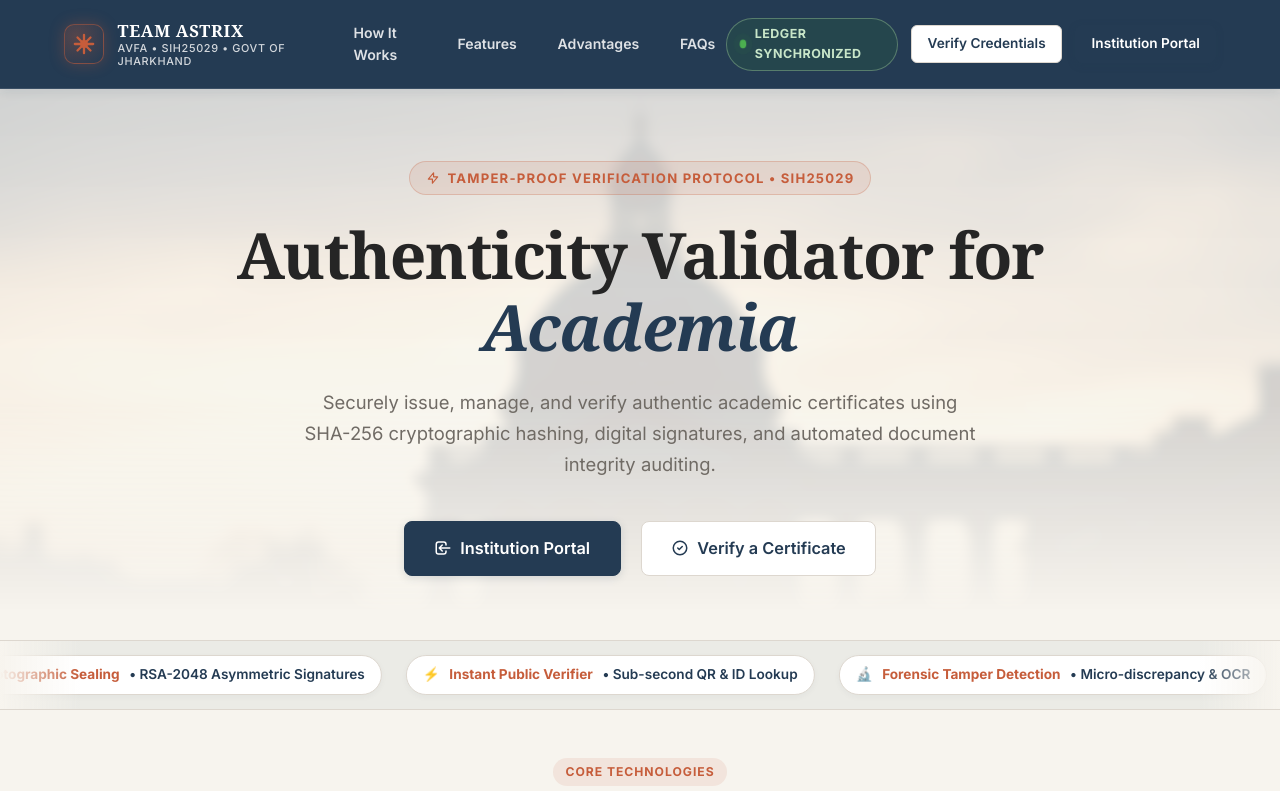
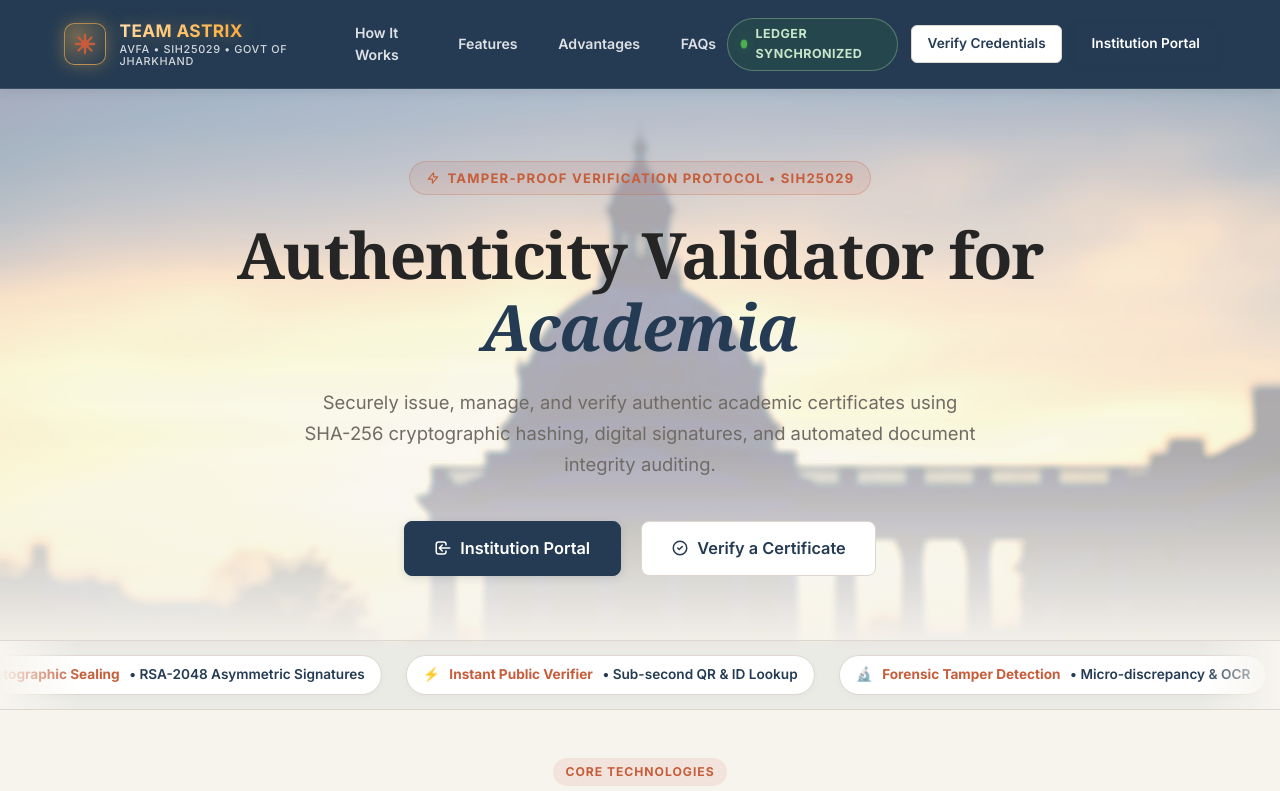
Before and after one commit to VanshGupta-cloud/authenticity-validator-academia, a plain HTML site: page static/index.html in a window 1280 px wide. Shown: the top 791 px of the page. Drawn offline with Linux system fonts and the light colour scheme; a web font is replaced by a local one.

Commit message:
style(branding): enhance Team Astrix gradient glow and increase collegiate monument background saturation

```diff
--- a/AVFA_FRONTEND_Complete/static/css/style.css
+++ b/AVFA_FRONTEND_Complete/static/css/style.css
@@ -1440,7 +1440,7 @@ footer, .site-footer {
   box-shadow: 0 0 22px rgba(198, 93, 59, 0.6);
 }
 
-/* Front Page Collegiate Monument Ambient Hero Background */
+/* Front Page Collegiate Monument Ambient Hero Background — Enhanced Saturation & Warmth */
 #page-1-landing {
   position: relative;
   overflow: hidden;
@@ -1451,18 +1451,50 @@ footer, .site-footer {
   top: 0;
   left: 0;
   right: 0;
-  height: 520px;
+  height: 560px;
   background-image: url('/static/images/hero_monument_bg.jpg');
   background-size: cover;
-  background-position: center 35%;
+  background-position: center 30%;
   background-repeat: no-repeat;
-  opacity: 0.16;
-  filter: blur(6px) contrast(1.15);
-  mask-image: linear-gradient(to bottom, rgba(0,0,0,1) 0%, rgba(0,0,0,0.85) 60%, rgba(0,0,0,0) 100%);
-  -webkit-mask-image: linear-gradient(to bottom, rgba(0,0,0,1) 0%, rgba(0,0,0,0.85) 60%, rgba(0,0,0,0) 100%);
+  opacity: 0.32;
+  filter: blur(3.5px) saturate(2.0) contrast(1.3) brightness(1.05);
+  mask-image: linear-gradient(to bottom, rgba(0,0,0,1) 0%, rgba(0,0,0,0.9) 65%, rgba(0,0,0,0) 100%);
+  -webkit-mask-image: linear-gradient(to bottom, rgba(0,0,0,1) 0%, rgba(0,0,0,0.9) 65%, rgba(0,0,0,0) 100%);
   pointer-events: none;
   z-index: 0;
-  transform: scale(1.03);
+  transform: scale(1.02);
+  transition: all 0.5s ease;
+}
+
+/* Team Astrix Shimmering Gold Brand Styling */
+.brand-astrix-text {
+  font-family: var(--font-sans);
+  font-weight: 800;
+  letter-spacing: 0.06em;
+  font-size: 1.08rem;
+  background: linear-gradient(135deg, #FFE0B2 0%, #FFB74D 45%, #E67E22 85%, #D35400 100%);
+  -webkit-background-clip: text;
+  -webkit-text-fill-color: transparent;
+  text-shadow: 0 0 18px rgba(255, 183, 77, 0.35);
+}
+
+.astrix-icon-box {
+  width: 42px;
+  height: 42px;
+  border-radius: 10px;
+  background: radial-gradient(circle at 30% 30%, rgba(255, 183, 77, 0.35), rgba(36, 59, 83, 0.95));
+  border: 1.5px solid rgba(255, 183, 77, 0.6);
+  display: flex;
+  align-items: center;
+  justify-content: center;
+  box-shadow: 0 0 18px rgba(255, 183, 77, 0.35);
+  transition: all 0.35s cubic-bezier(0.4, 0, 0.2, 1);
+}
+
+.nav-brand:hover .astrix-icon-box {
+  transform: rotate(45deg) scale(1.08);
+  box-shadow: 0 0 25px rgba(255, 183, 77, 0.7);
+  border-color: #FFA726;
 }
 
 #page-1-landing .hero-container {
--- a/frontend/css/style.css
+++ b/frontend/css/style.css
@@ -1440,7 +1440,7 @@ footer, .site-footer {
   box-shadow: 0 0 22px rgba(198, 93, 59, 0.6);
 }
 
-/* Front Page Collegiate Monument Ambient Hero Background */
+/* Front Page Collegiate Monument Ambient Hero Background — Enhanced Saturation & Warmth */
 #page-1-landing {
   position: relative;
   overflow: hidden;
@@ -1451,18 +1451,50 @@ footer, .site-footer {
   top: 0;
   left: 0;
   right: 0;
-  height: 520px;
+  height: 560px;
   background-image: url('/static/images/hero_monument_bg.jpg');
   background-size: cover;
-  background-position: center 35%;
+  background-position: center 30%;
   background-repeat: no-repeat;
-  opacity: 0.16;
-  filter: blur(6px) contrast(1.15);
-  mask-image: linear-gradient(to bottom, rgba(0,0,0,1) 0%, rgba(0,0,0,0.85) 60%, rgba(0,0,0,0) 100%);
-  -webkit-mask-image: linear-gradient(to bottom, rgba(0,0,0,1) 0%, rgba(0,0,0,0.85) 60%, rgba(0,0,0,0) 100%);
+  opacity: 0.32;
+  filter: blur(3.5px) saturate(2.0) contrast(1.3) brightness(1.05);
+  mask-image: linear-gradient(to bottom, rgba(0,0,0,1) 0%, rgba(0,0,0,0.9) 65%, rgba(0,0,0,0) 100%);
+  -webkit-mask-image: linear-gradient(to bottom, rgba(0,0,0,1) 0%, rgba(0,0,0,0.9) 65%, rgba(0,0,0,0) 100%);
   pointer-events: none;
   z-index: 0;
-  transform: scale(1.03);
+  transform: scale(1.02);
+  transition: all 0.5s ease;
+}
+
+/* Team Astrix Shimmering Gold Brand Styling */
+.brand-astrix-text {
+  font-family: var(--font-sans);
+  font-weight: 800;
+  letter-spacing: 0.06em;
+  font-size: 1.08rem;
+  background: linear-gradient(135deg, #FFE0B2 0%, #FFB74D 45%, #E67E22 85%, #D35400 100%);
+  -webkit-background-clip: text;
+  -webkit-text-fill-color: transparent;
+  text-shadow: 0 0 18px rgba(255, 183, 77, 0.35);
+}
+
+.astrix-icon-box {
+  width: 42px;
+  height: 42px;
+  border-radius: 10px;
+  background: radial-gradient(circle at 30% 30%, rgba(255, 183, 77, 0.35), rgba(36, 59, 83, 0.95));
+  border: 1.5px solid rgba(255, 183, 77, 0.6);
+  display: flex;
+  align-items: center;
+  justify-content: center;
+  box-shadow: 0 0 18px rgba(255, 183, 77, 0.35);
+  transition: all 0.35s cubic-bezier(0.4, 0, 0.2, 1);
+}
+
+.nav-brand:hover .astrix-icon-box {
+  transform: rotate(45deg) scale(1.08);
+  box-shadow: 0 0 25px rgba(255, 183, 77, 0.7);
+  border-color: #FFA726;
 }
 
 #page-1-landing .hero-container {
--- a/static/css/style.css
+++ b/static/css/style.css
@@ -1440,7 +1440,7 @@ footer, .site-footer {
   box-shadow: 0 0 22px rgba(198, 93, 59, 0.6);
 }
 
-/* Front Page Collegiate Monument Ambient Hero Background */
+/* Front Page Collegiate Monument Ambient Hero Background — Enhanced Saturation & Warmth */
 #page-1-landing {
   position: relative;
   overflow: hidden;
@@ -1451,18 +1451,50 @@ footer, .site-footer {
   top: 0;
   left: 0;
   right: 0;
-  height: 520px;
+  height: 560px;
   background-image: url('/static/images/hero_monument_bg.jpg');
   background-size: cover;
-  background-position: center 35%;
+  background-position: center 30%;
   background-repeat: no-repeat;
-  opacity: 0.16;
-  filter: blur(6px) contrast(1.15);
-  mask-image: linear-gradient(to bottom, rgba(0,0,0,1) 0%, rgba(0,0,0,0.85) 60%, rgba(0,0,0,0) 100%);
-  -webkit-mask-image: linear-gradient(to bottom, rgba(0,0,0,1) 0%, rgba(0,0,0,0.85) 60%, rgba(0,0,0,0) 100%);
+  opacity: 0.32;
+  filter: blur(3.5px) saturate(2.0) contrast(1.3) brightness(1.05);
+  mask-image: linear-gradient(to bottom, rgba(0,0,0,1) 0%, rgba(0,0,0,0.9) 65%, rgba(0,0,0,0) 100%);
+  -webkit-mask-image: linear-gradient(to bottom, rgba(0,0,0,1) 0%, rgba(0,0,0,0.9) 65%, rgba(0,0,0,0) 100%);
   pointer-events: none;
   z-index: 0;
-  transform: scale(1.03);
+  transform: scale(1.02);
+  transition: all 0.5s ease;
+}
+
+/* Team Astrix Shimmering Gold Brand Styling */
+.brand-astrix-text {
+  font-family: var(--font-sans);
+  font-weight: 800;
+  letter-spacing: 0.06em;
+  font-size: 1.08rem;
+  background: linear-gradient(135deg, #FFE0B2 0%, #FFB74D 45%, #E67E22 85%, #D35400 100%);
+  -webkit-background-clip: text;
+  -webkit-text-fill-color: transparent;
+  text-shadow: 0 0 18px rgba(255, 183, 77, 0.35);
+}
+
+.astrix-icon-box {
+  width: 42px;
+  height: 42px;
+  border-radius: 10px;
+  background: radial-gradient(circle at 30% 30%, rgba(255, 183, 77, 0.35), rgba(36, 59, 83, 0.95));
+  border: 1.5px solid rgba(255, 183, 77, 0.6);
+  display: flex;
+  align-items: center;
+  justify-content: center;
+  box-shadow: 0 0 18px rgba(255, 183, 77, 0.35);
+  transition: all 0.35s cubic-bezier(0.4, 0, 0.2, 1);
+}
+
+.nav-brand:hover .astrix-icon-box {
+  transform: rotate(45deg) scale(1.08);
+  box-shadow: 0 0 25px rgba(255, 183, 77, 0.7);
+  border-color: #FFA726;
 }
 
 #page-1-landing .hero-container {
--- a/static/index.html
+++ b/static/index.html
@@ -5,7 +5,7 @@
   <meta name="viewport" content="width=device-width, initial-scale=1.0">
   <title>AVFA — Authenticity Validator for Academia (SIH25029)</title>
   <meta name="description" content="Tamper-Proof Academic Document Issuance and Verification System. Built for SIH25029.">
-  <link rel="stylesheet" href="/static/css/style.css?v=12.0">
+  <link rel="stylesheet" href="/static/css/style.css?v=13.0">
   <!-- HTML5 QR Code Scanner Library -->
   <script src="https://unpkg.com/html5-qrcode@2.3.8/html5-qrcode.min.js"></script>
 </head>
@@ -25,7 +25,7 @@
             </svg>
           </div>
           <div class="brand-title">
-            <span style="font-weight: 800; letter-spacing: 0.04em; color: var(--white); font-size: 1.05rem;">TEAM ASTRIX</span>
+            <span class="brand-astrix-text">TEAM ASTRIX</span>
             <span class="badge-sih">AVFA • SIH25029 • Govt of Jharkhand</span>
           </div>
         </div>
```
Also changed, not shown: AVFA_FRONTEND_Complete/frontend/index.html (+2 -2 lines), AVFA_FRONTEND_Complete/static/index.html (+2 -2 lines), frontend/index.html (+2 -2 lines).
